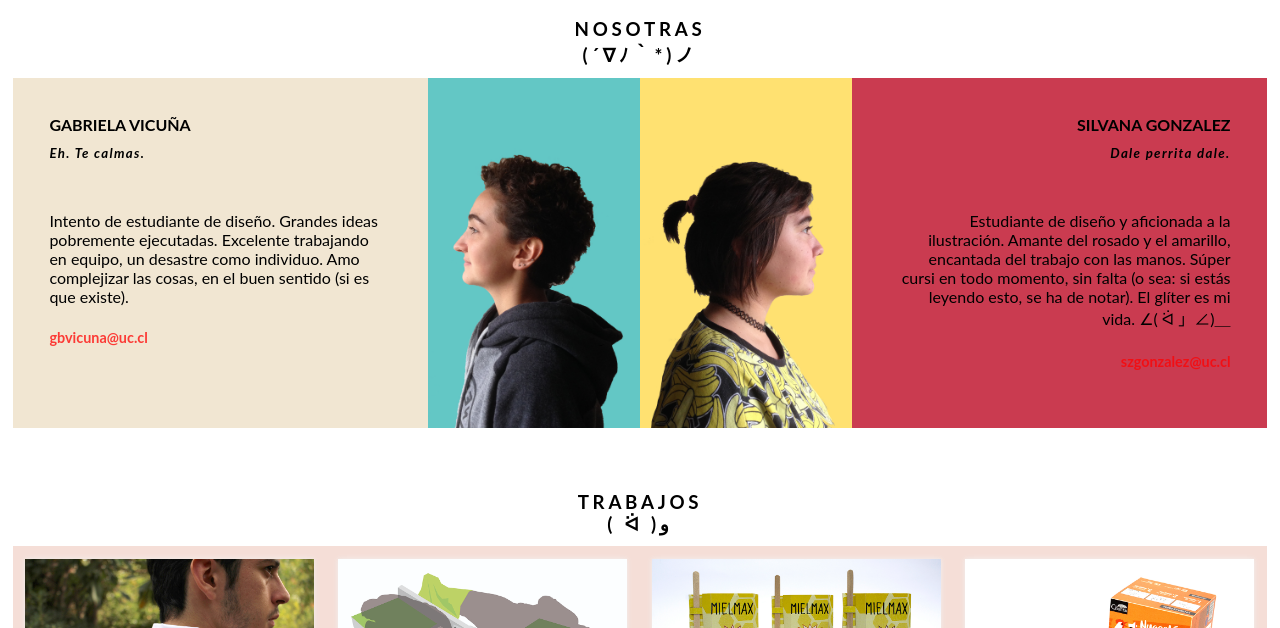
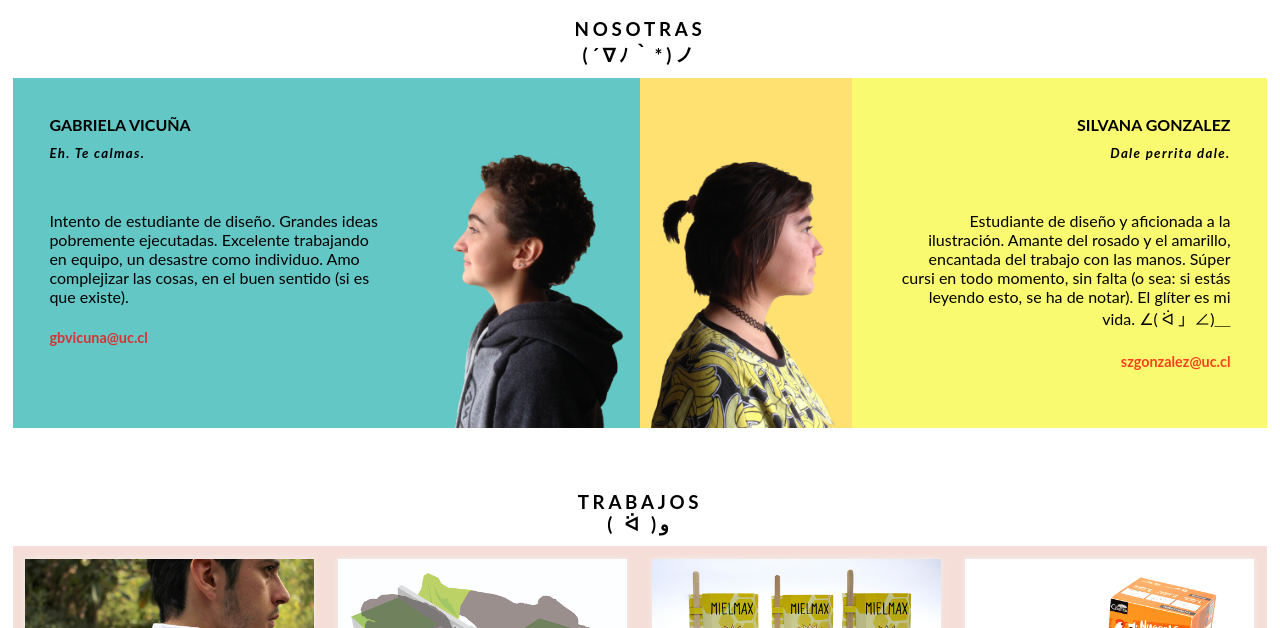
Before and after one commit to sillypeppers/gonzalez-vicuna, a plain HTML site: page index.html in a window 1280 px wide. Shown: the part 738-1366 px from the top of the page. Drawn offline with Linux system fonts and the light colour scheme.

Commit message:
Update estilo.css

```diff
--- a/css/estilo.css
+++ b/css/estilo.css
@@ -79,7 +79,7 @@ video{
 .primera{
 	min-height:300px;
 	text-align:left;
-	background-color:rgba(241,230,210,1);
+	background-color:rgba(99,199,198,1);
 	background-image:url('../images/dupla-primera.jpg');
 	background-position:top right;
 	background-repeat:no-repeat;
@@ -96,7 +96,7 @@ video{
 .segunda{
 	min-height:300px;
 	text-align:right;
-	background-color:rgba(202,59,80,1);
+	background-color:rgba(250,250,113,1);
 	background-image:url('../images/dupla-segunda.jpg');
 	background-position:top left;
 	background-repeat:no-repeat;
```
